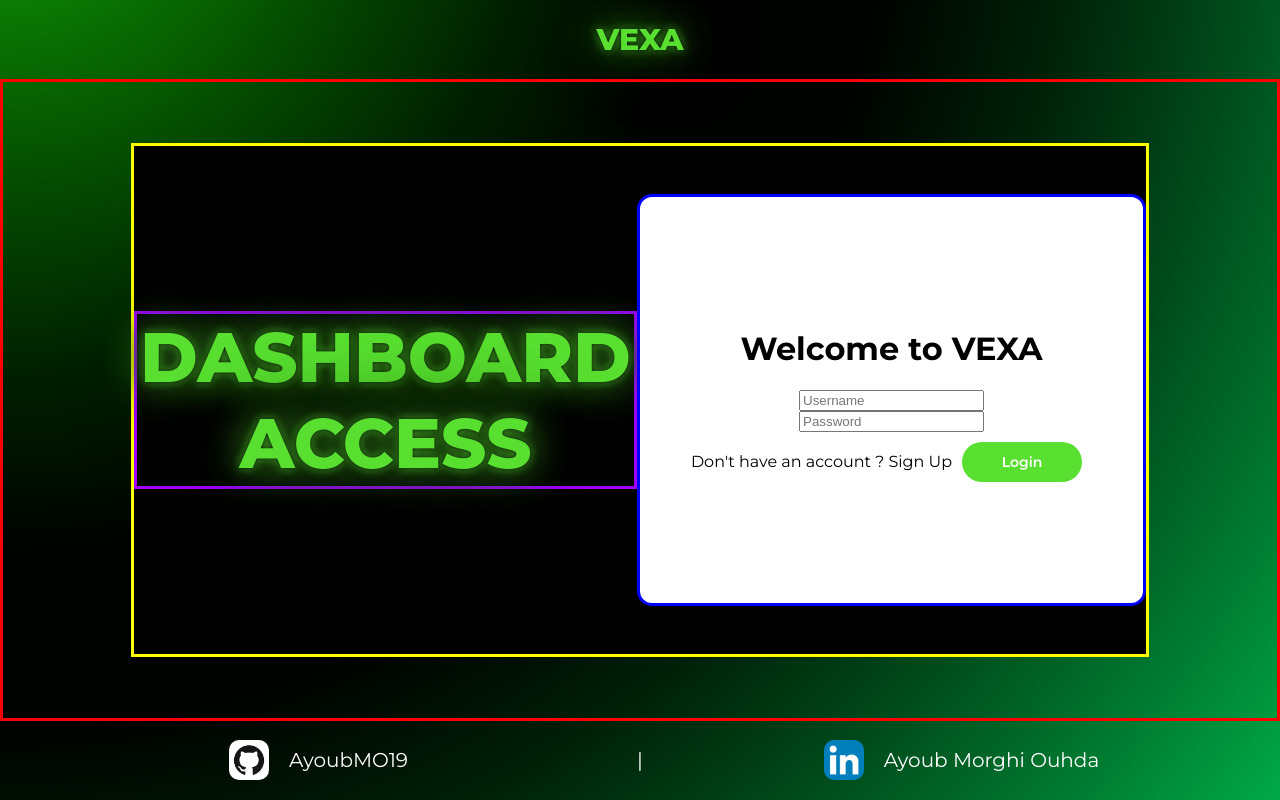
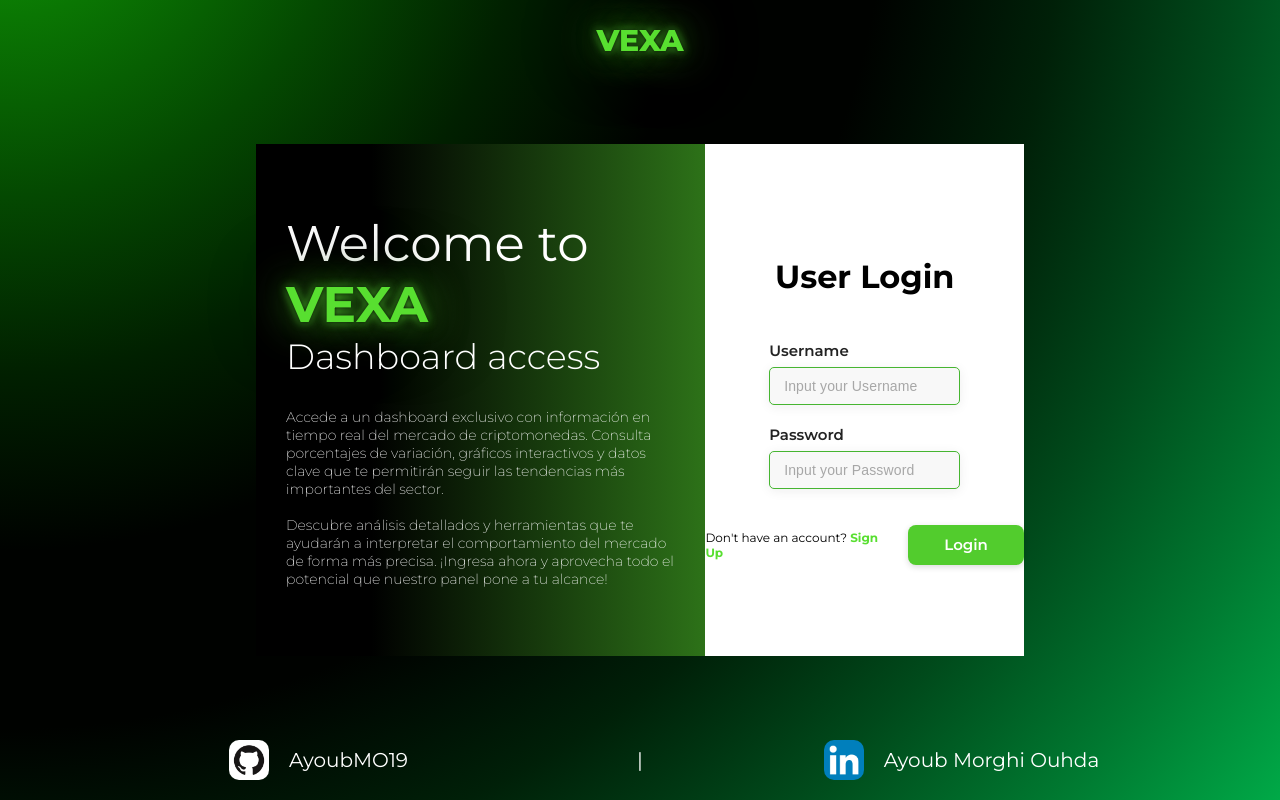
Before and after one commit to ayoubMO19/coingecko-dashboard-react, a React (Vite) app: page / in a window 1280 px wide. Built offline with nearby package versions, Linux system fonts and the light colour scheme.

Commit message:
Se ha terminado de desarollar la interfaz login

```diff
--- a/src/components/home/Hero.jsx
+++ b/src/components/home/Hero.jsx
@@ -5,14 +5,28 @@
         <div className={styles.container}>
             <div className ={styles.subContainer}>
                 <div className={styles.titleContainer}>
-                    <h1>DASHBOARD ACCESS</h1>
+                    <h1>Welcome to <strong>VEXA</strong></h1>
+                    <h2>Dashboard access</h2>
+                    <p>Accede a un dashboard exclusivo con información en tiempo real del mercado de criptomonedas. Consulta porcentajes de variación, gráficos interactivos y datos clave que te permitirán seguir las tendencias más importantes del sector.
+                    <br/><br/>
+                    Descubre análisis detallados y herramientas que te ayudarán a interpretar el comportamiento del mercado de forma más precisa. ¡Ingresa ahora y aprovecha todo el potencial que nuestro panel pone a tu alcance!</p>
                 </div>
                 <div className={styles.accessContainer}>
-                    <h1>Welcome to VEXA</h1>
-                    <input placeholder='Username' type="text"></input>
-                    <input placeholder='Password' type='password'></input>
-                    <div>
-                        <span>Don't have an account ? <a>Sign Up</a></span>
+                    <div className={styles.accessTitle}>
+                        <h1>User Login</h1>
+                    </div>
+                    <div className={styles.accessInputs}>
+                        <div className={styles.accessInput}>
+                            <span>Username</span>
+                            <input placeholder='Input your Username' type="text"></input>
+                        </div>
+                        <div className={styles.accessInput}>
+                            <span>Password</span>
+                            <input placeholder='Input your Password' type='password'></input>
+                        </div>
+                    </div>
+                    <div className={styles.accessButton}>
+                        <span>Don't have an account? <a href='https://www.youtube.com/'>Sign Up</a></span>
                         <button>Login</button>
                     </div>
                 </div>
--- a/src/components/home/Hero.module.css
+++ b/src/components/home/Hero.module.css
@@ -1,17 +1,16 @@
 .container {
-    border: solid red;
     height: 80%;
     display: flex;
     justify-content: center;
     align-items: center;
     background-color: transparent;
-    padding-left: 10%;
-    padding-right: 10%;
+    padding-left: 20%;
+    padding-right: 20%;
 }
 
 .subContainer {
-    border: solid yellow;
-    background-color: #000000;
+    background: #000000;
+    background: linear-gradient(90deg,rgba(0, 0, 0, 1) 15%, rgba(88, 223, 48, 1) 100%, rgba(88, 223, 48, 1) 100%);
     display: flex;
     justify-content: center;
     align-items: center;
@@ -20,18 +19,26 @@
 
 .titleContainer {
     display: flex;
+    flex-direction: column;
     justify-content: center;
     align-items: center;
-    width: 50%;
+    width: 55%;
+    padding: 30px;
 }
 
 .titleContainer h1 {
     width: 100%;
-    border: solid rgb(162, 0, 255);
+    color: #ffffff;
+    font-size: 50px;
+    font-weight: 400;
+    margin: 0;
+}
+
+.titleContainer strong {
+    width: 100%;
     color: #58DF30;
-    font-size: 70px;
-    font-weight: 800;
-    text-align: center;
+    font-size: 50px;
+    font-weight: 700;
     text-shadow:
         0 0 5px #000000,  /* Sombra principal para el brillo */
         0 0 10px #58DF30,
@@ -40,40 +47,134 @@
         0 0 80px #000000;
 }
 
+.titleContainer h2 {
+    width: 100%;
+    color: #ffffff;
+    font-size: 35px;
+    font-weight: 300;
+    margin: 0;
+}
+
+.titleContainer p {
+    padding-top: 30px;
+    width: 100%;
+    color: #ffffff;
+    font-size: 14px;
+    font-weight: 200;
+    margin: 0;
+}
+
+/* Estilos para la sección deformulario */
+
 .accessContainer{
-    border: solid blue;
-    border-radius: 15px;
     background-color: white;
     color: black;
     display: flex;
     flex-direction: column;
     justify-content: center;
     align-items: center;
-    width: 50%;
-    height: 80%;
+    width: 45%;
+    height: 100%;
 }
 
-.accessContainer button{
+.accessTitle, .accessInputs, .accessButton {
+    width: 100%;
+    display: flex;
+    justify-content: center;
+
+}
+.accessTitle {
+    align-items: end;
+    padding: 0;
+}
+
+.accessInputs {
+    display: flex;
+    flex-direction: column;
+    align-items: center;
+    gap: 8px;
+    padding: 24px 0;
+}
+
+.accessInput {
+    display: flex;
+    flex-direction: column;
+    width: 60%;
+    margin-bottom: 12px;
+}
+
+.accessInput span {
+    font-size: 15px;
+    color: #232323;
+    margin-bottom: 7px;
+    font-weight: 600;
+}
+
+.accessInput input {
+    border: 1.5px solid #46b531;
+    background: #f8f8f8;
+    border-radius: 5px;
+    padding: 10px 14px;
     font-size: 14px;
-    font-family: 'Montserrat';
+    color: #2b2b2b;
+    outline: none;
+    box-shadow: 0 2px 12px rgba(34, 34, 34, 0.07);
+    transition: border-color 0.2s, box-shadow 0.2s;
+}
+
+.accessInput input:focus {
+    border-color: #1e871b;
+    box-shadow: 0 4px 16px rgba(88, 223, 48, 0.14);
+    background: #fff;
+}
+
+.accessInput input::placeholder {
+    color: #a7a7a7;
+    opacity: 1;
+    font-size: 14px;
+    letter-spacing: 0.01em;
+}
+
+.accessButton {
+    align-items: center;
+    justify-content: center;
+    gap: 30px
+}
+
+.accessButton button {
+    font-size: 15px;
+    font-family: 'Montserrat', sans-serif;
     font-weight: 600;
     border: none;
-    border-radius: 30px;
     color: white;
-    background-color: #58DF30;
-    width: 120px;
+    background-color: #52cc2d; /* Verde profesional, menos saturado que #58DF30 */
+    width: 130px;
     height: 40px;
-    padding: 5px;
-    margin: 10px;
+    padding: 10px 0;
+    border-radius: 8px;
+    box-shadow: 0 2px 6px rgba(0, 0, 0, 0.15); /* Sombra suave para dar profundidad */
+    cursor: pointer;
+    transition: background-color 0.3s ease, box-shadow 0.3s ease;
 }
 
-.accessContainer button:hover{
-    background-color: #58DF30;
-    transition: 200ms;
-    box-shadow:
-        0 0 5px #58DF30,  /* Sombra principal para el brillo */
-        0 0 10px #58DF30,
-        0 0 20px #58DF30,
-        0 0 40px #58DF30, /* Resplandor de color neón */
-        0 0 80px #58DF30;
+.accessButton button:hover {
+    background-color: #45a045; /* Verde más oscuro y sobrio para hover */
+    box-shadow: 0 4px 12px rgba(0, 0, 0, 0.2); /* Sombra ligeramente más intensa */
 }
+
+.accessButton span {
+    font-size: 12px;
+}
+
+.accessButton a {
+    font-size: 12px;
+    font-weight: 700;
+    color: #58DF30;
+    text-decoration: none;
+}
+
+.accessButton a:hover {
+    font-size: 12px;
+    font-weight: 700;
+    color: #50c72c
+}
--- a/src/pages/Home.module.css
+++ b/src/pages/Home.module.css
@@ -5,7 +5,7 @@
     margin: 0;
     padding: 0;
     height: 100vh;
-background: radial-gradient(circle at 0% -20%, #13a706, #0a7603, #044901, #012000, #000200, #000200, #002008, #004a1b, #007830, #00a947);
+    background: radial-gradient(circle at 0% -20%, #13a706, #0a7603, #044901, #012000, #000200, #000200, #002008, #004a1b, #007830, #00a947);
     font-family: 'Montserrat';
     color: white
 }
```
